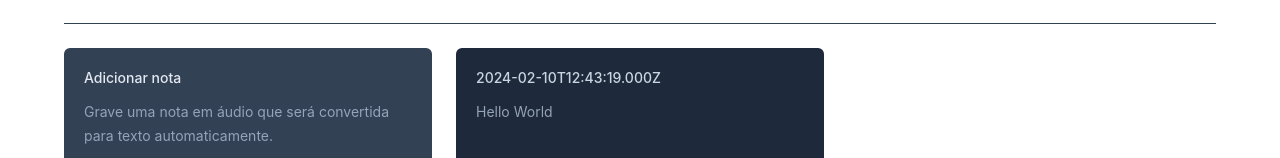
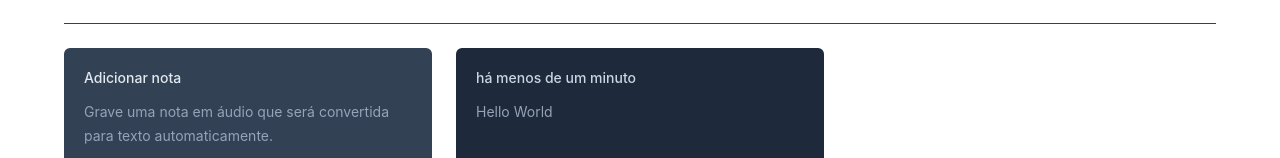
Before and after one commit to tmegumi/nlw-expert-notes, a React app: page / in a window 1280 px wide. Shown: the part 133-291 px from the top of the page. Built offline with nearby package versions, Linux system fonts and the light colour scheme; the HTML template or start-up script is replaced by a standard one.

Commit message:
chore: format date note

```diff
--- a/src/components/note-card.tsx
+++ b/src/components/note-card.tsx
@@ -15,7 +15,10 @@ export function NoteCard({ note }: NoteCardProps) {
     <Dialog.Root>
       <Dialog.Trigger className="rounded-md text-left flex flex-col bg-slate-800 p-5 gap-y-3 overflow-hidden outline-none relative hover:ring-2 hover:ring-slate-600 focus-visible:ring-2 focus-visible:ring-lime-400">
         <span className="text-sm font-medium text-slate-300">
-          {note.date.toISOString()}
+          {formatDistanceToNow(note.date, {
+            locale: ptBR,
+            addSuffix: true,
+          })}
         </span>
         <p className="text-sm leading-6 text-slate-400">{note.content}</p>
 
```
